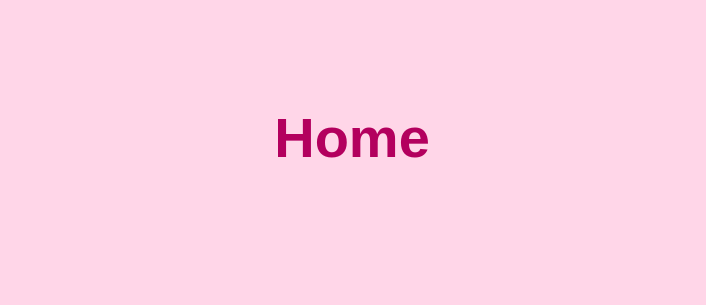
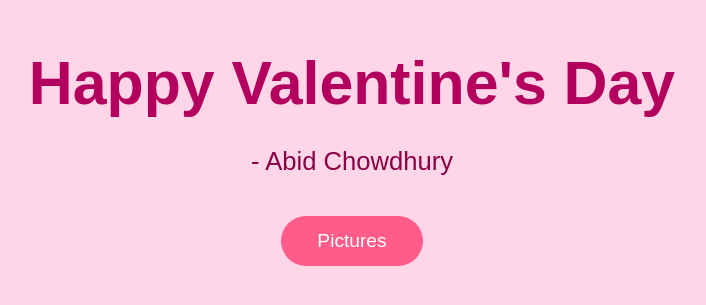
Before and after one commit to Abid-Chowdhury/valentinesxt, a React (Create React App) app: page / in a window 1280 px wide. Shown: the part 263-568 px from the top of the page, without its empty margins (288-994 px from the left). Built offline with nearby package versions, Linux system fonts and the light colour scheme.

Commit message:
Added text to home page Also added a button to take user to "Pictures" page

```diff
--- a/src/index.css
+++ b/src/index.css
@@ -1,18 +1,52 @@
 html, body, #root {
   height: 100%;
   margin: 0;
-  font-family: 'Arial', sans-serif;
+  font-family: Arial, sans-serif;
 }
 
+/* FULL PAGE CENTERING */
 .page {
   height: 100%;
-  background-color: #ffd6e8; /* light pink */
+  background-color: #ffd6e8;
   display: flex;
-  justify-content: center;
-  align-items: center;
+  justify-content: center; /* horizontal */
+  align-items: center;     /* vertical */
 }
 
-.page h1 {
-  font-size: 3.5rem;
+/* CENTER EVERYTHING INSIDE */
+.home-content {
+  display: flex;
+  flex-direction: column;
+  align-items: center;     /* horizontal */
+  justify-content: center; /* vertical */
+  text-align: center;
+}
+
+.home-content h1 {
+  font-size: 3.8rem;
+  margin-bottom: 0.5rem;
   color: #b3005e;
 }
+
+.home-content h2 {
+  font-size: 1.6rem;
+  font-weight: normal;
+  margin-bottom: 2.5rem;
+  color: #8a0044;
+}
+
+.valentine-btn {
+  padding: 14px 36px;
+  font-size: 1.2rem;
+  border: none;
+  border-radius: 30px;
+  background-color: #ff5c8a;
+  color: white;
+  cursor: pointer;
+  transition: all 0.3s ease;
+}
+
+.valentine-btn:hover {
+  background-color: #e6005c;
+  transform: scale(1.05);
+}
--- a/src/pages/Home.js
+++ b/src/pages/Home.js
@@ -1,7 +1,21 @@
+import { useNavigate } from "react-router-dom";
+
 export default function Home() {
+  const navigate = useNavigate();
+
   return (
     <div className="page">
-      <h1>Home</h1>
+      <div className="home-content">
+        <h1>Happy Valentine's Day</h1>
+        <h2>- Abid Chowdhury</h2>
+
+        <button
+          className="valentine-btn"
+          onClick={() => navigate("/pictures")}
+        >
+          Pictures
+        </button>
+      </div>
     </div>
   );
 }
```
